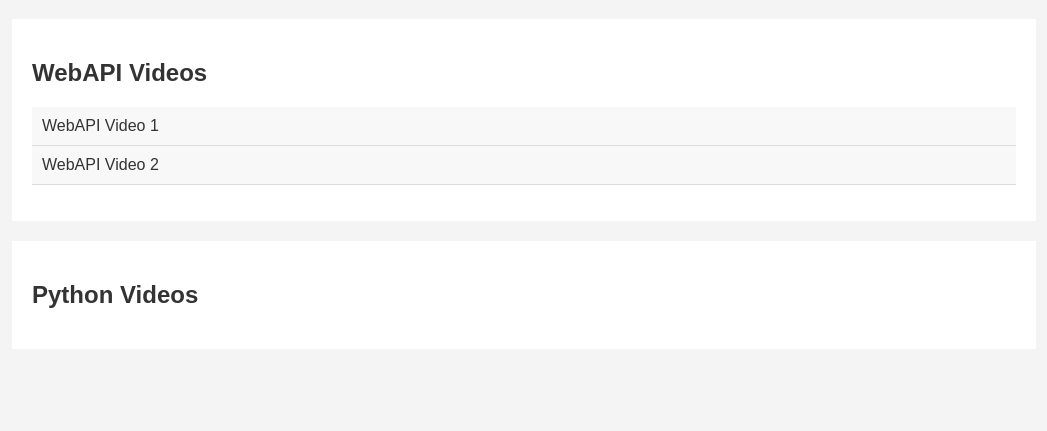
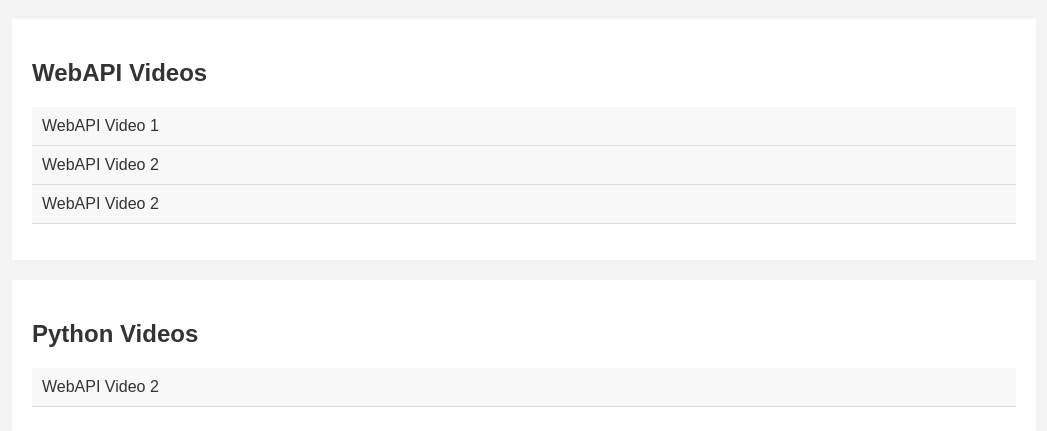
Before and after one commit to Mizan-Shaikh/portfolio, a plain HTML site: page index.html in a window 1280 px wide. Shown: the part 101-532 px from the top of the page, without its empty margins (116-1163 px from the left). Drawn offline with Linux system fonts and the light colour scheme.

Commit message:
Update index.html

```diff
--- a/index.html
+++ b/index.html
@@ -54,6 +54,7 @@
             <ul class="video-list">
                <li><a href="https://www.youtube.com/watch?v=4eMnz8VbgyM">WebAPI Video 1</a></li>
                <li><a href="https://www.youtube.com/watch?v=4eMnz8VbgyM">WebAPI Video 2</a></li>
+                   <li><a href="https://www.youtube.com/watch?v=4eMnz8VbgyM">WebAPI Video 2</a></li>
             </ul>
         </div>
 
@@ -61,7 +62,7 @@
         <div class="video-category">
             <h2>Python Videos</h2>
             <ul class="video-list">
-                <!-- Links will be generated here -->
+                <li><a href="https://www.youtube.com/watch?v=4eMnz8VbgyM">WebAPI Video 2</a></li>
             </ul>
         </div>
 
```
